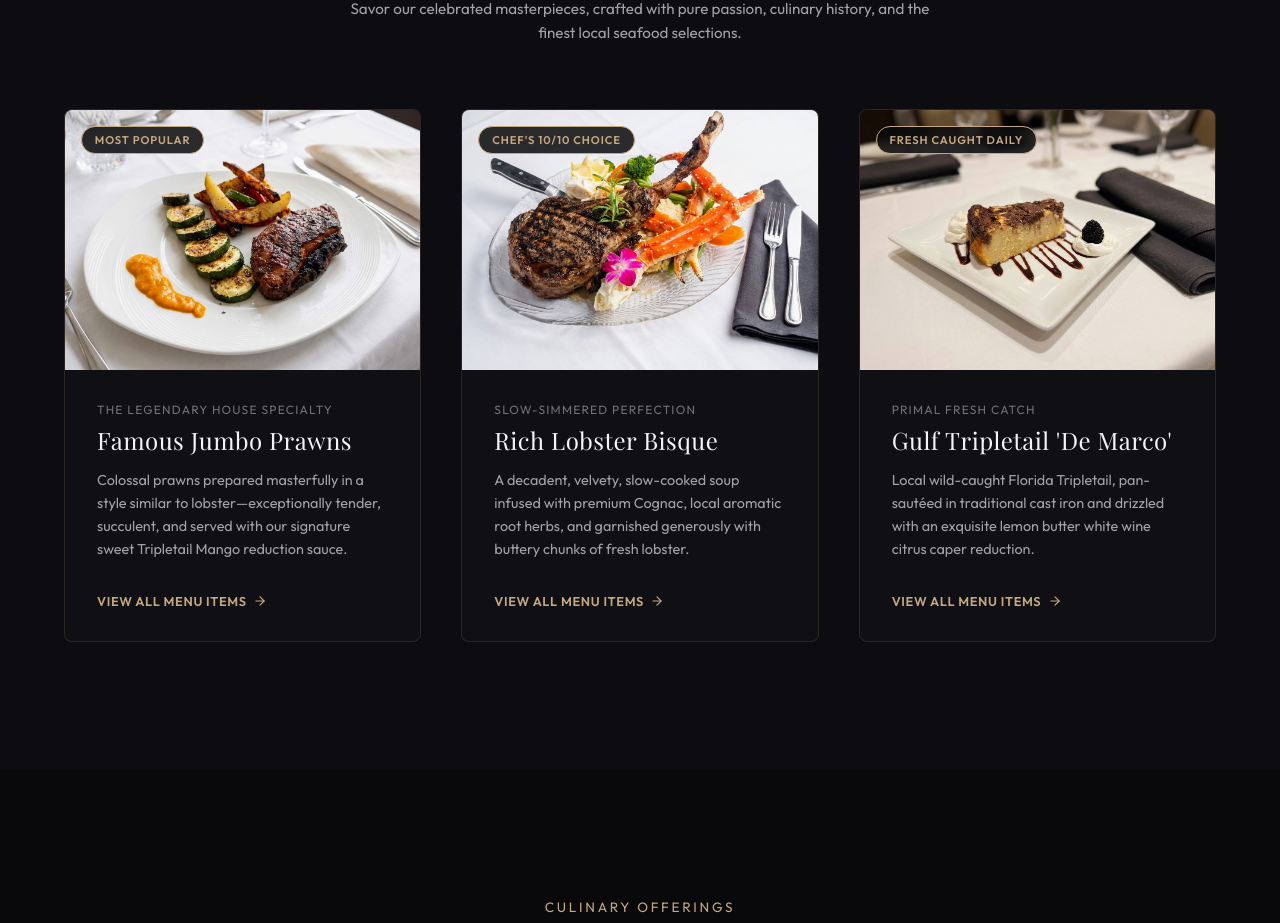
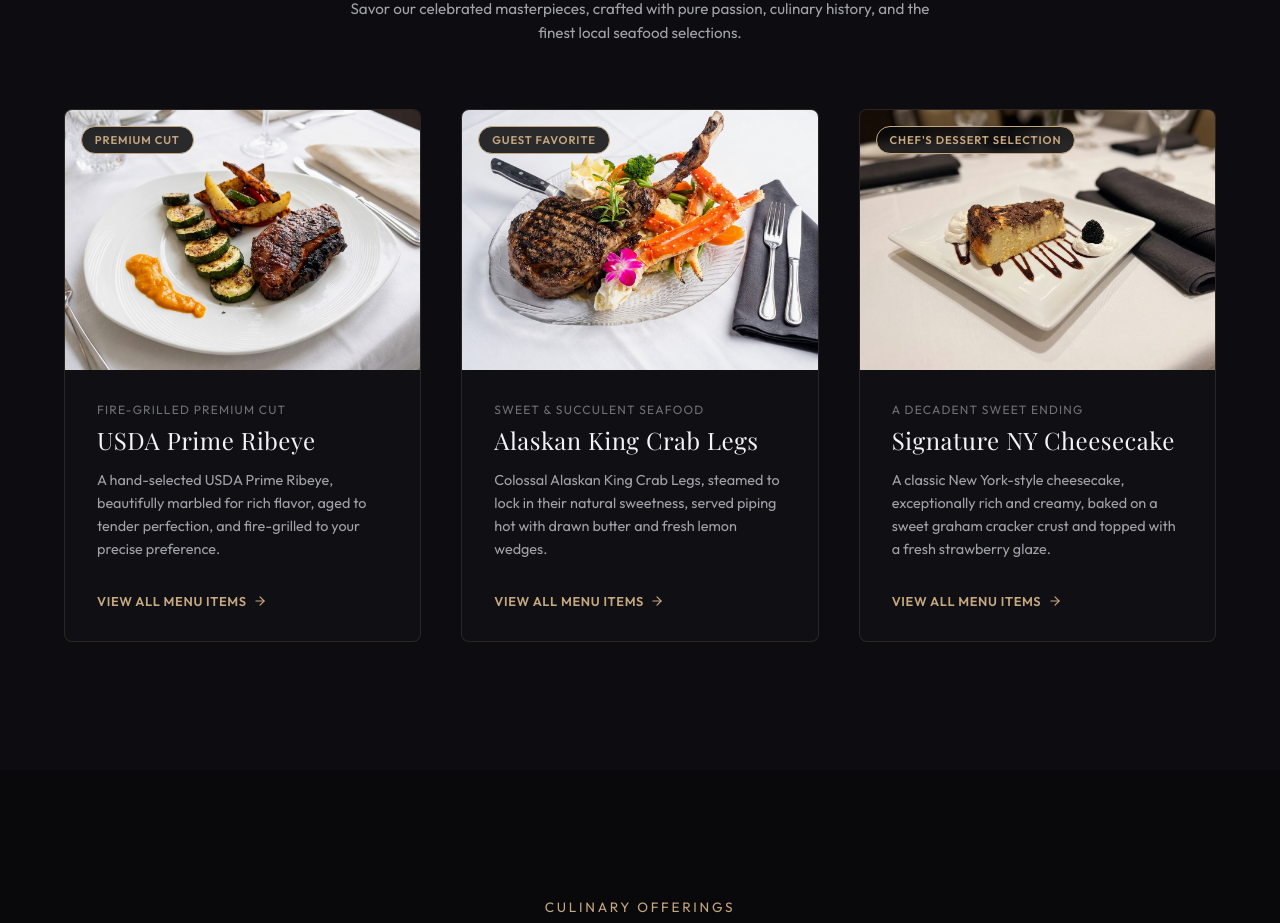
Before and after one commit to xxPhilllxx/cafe-de-marco-wesbite, a React (Vite) app: page / in a window 1280 px wide. Shown: the part 1780-2703 px from the top of the page. Built offline with nearby package versions, Linux system fonts and the light colour scheme; a web font is replaced by a local one.

Commit message:
Update Featured specialties text to correspond with steak, crab legs, and cheesecake images

```diff
--- a/src/components/Featured.jsx
+++ b/src/components/Featured.jsx
@@ -5,25 +5,25 @@ export default function Featured() {
   // Curated list of signature specialties extracted from the reviews & original copy
   const specialties = [
     {
-      title: "Famous Jumbo Prawns",
-      subtitle: "The Legendary House Specialty",
-      description: "Colossal prawns prepared masterfully in a style similar to lobster—exceptionally tender, succulent, and served with our signature sweet Tripletail Mango reduction sauce.",
+      title: "USDA Prime Ribeye",
+      subtitle: "Fire-Grilled Premium Cut",
+      description: "A hand-selected USDA Prime Ribeye, beautifully marbled for rich flavor, aged to tender perfection, and fire-grilled to your precise preference.",
       image: "/images/Gemini_Generated_Image_elzxvtelzxvtelzx~2.png",
-      tag: "Most Popular",
+      tag: "Premium Cut",
     },
     {
-      title: "Rich Lobster Bisque",
-      subtitle: "Slow-Simmered Perfection",
-      description: "A decadent, velvety, slow-cooked soup infused with premium Cognac, local aromatic root herbs, and garnished generously with buttery chunks of fresh lobster.",
+      title: "Alaskan King Crab Legs",
+      subtitle: "Sweet & Succulent Seafood",
+      description: "Colossal Alaskan King Crab Legs, steamed to lock in their natural sweetness, served piping hot with drawn butter and fresh lemon wedges.",
       image: "/images/Gemini_Generated_Image_f5hamdf5hamdf5ha~2.png",
-      tag: "Chef's 10/10 Choice",
+      tag: "Guest Favorite",
     },
     {
-      title: "Gulf Tripletail 'De Marco'",
-      subtitle: "Primal Fresh Catch",
-      description: "Local wild-caught Florida Tripletail, pan-sautéed in traditional cast iron and drizzled with an exquisite lemon butter white wine citrus caper reduction.",
+      title: "Signature NY Cheesecake",
+      subtitle: "A Decadent Sweet Ending",
+      description: "A classic New York-style cheesecake, exceptionally rich and creamy, baked on a sweet graham cracker crust and topped with a fresh strawberry glaze.",
       image: "/images/Gemini_Generated_Image_g5ejleg5ejleg5ej~2.png",
-      tag: "Fresh Caught Daily",
+      tag: "Chef's Dessert Selection",
     }
   ];
 
```
